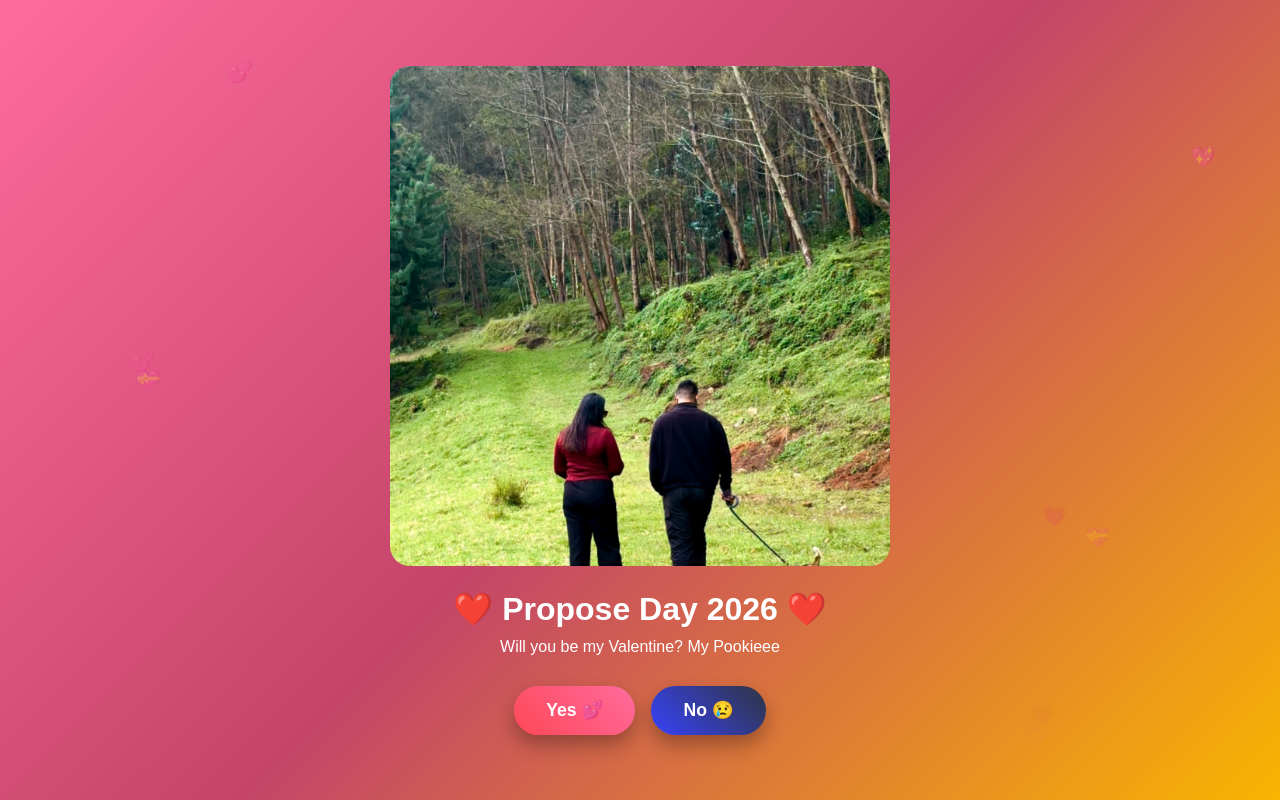
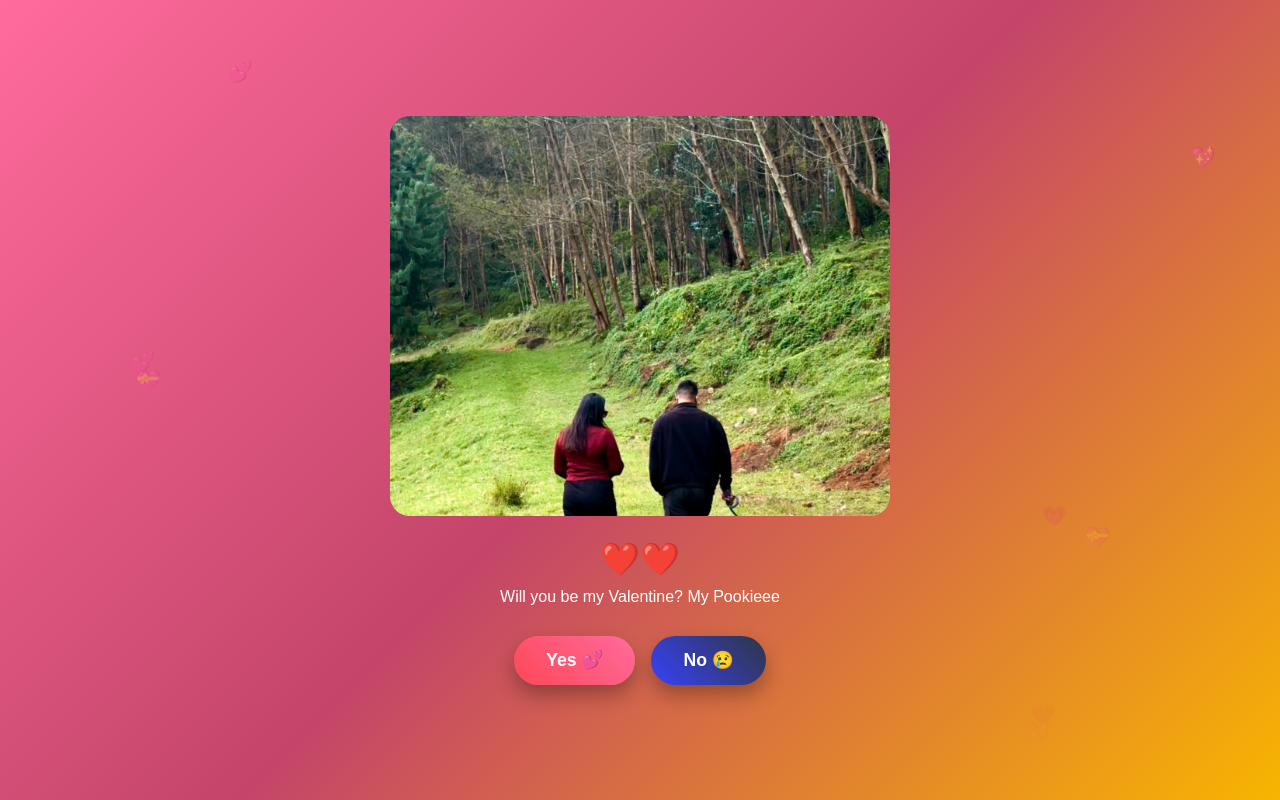
Before and after one commit to sarathdas/valentine_proposal, a plain HTML site: page index.html in a window 1280 px wide. Drawn offline with nearby package versions, Linux system fonts and the light colour scheme.

Commit message:
Revise title and layout for Valentine proposal
Updated title and header for Propose Day message. Adjusted photo dimensions and button margin.

```diff
--- a/index.html
+++ b/index.html
@@ -3,7 +3,7 @@
 <head>
     <meta charset="UTF-8">
     <meta name="viewport" content="width=device-width, initial-scale=1.0">
-    <title>Will You Be My Valentine? - Propose Day 2026</title>
+    <title>Will You Be My Valentine?</title>
     <script src="https://cdn.jsdelivr.net/npm/canvas-confetti@1.9.3/dist/confetti.browser.min.js"></script>
 
     <style>
@@ -60,8 +60,8 @@
 
         .photo {
             width: 100%;
-            max-width: 600px;
-            height: 500px;
+            max-width:500px;
+            height: 400px;
             object-fit: cover;
             border-radius: 20px;
             margin-bottom: 20px;
@@ -79,6 +79,7 @@
             display: flex;
             gap: 16px;
             justify-content: center;
+            margin-top:20px;
         }
 
         button {
@@ -130,7 +131,7 @@
 
 <div class="container">
     <img src="IMG_1217.jpg" class="photo" id="photo">
-    <h1>❤️ Propose Day 2026 ❤️</h1>
+    <h1>❤️❤️</h1>
     <p>Will you be my Valentine? My Pookieee</p>
 
     <div class="buttons" id="buttons">
```
